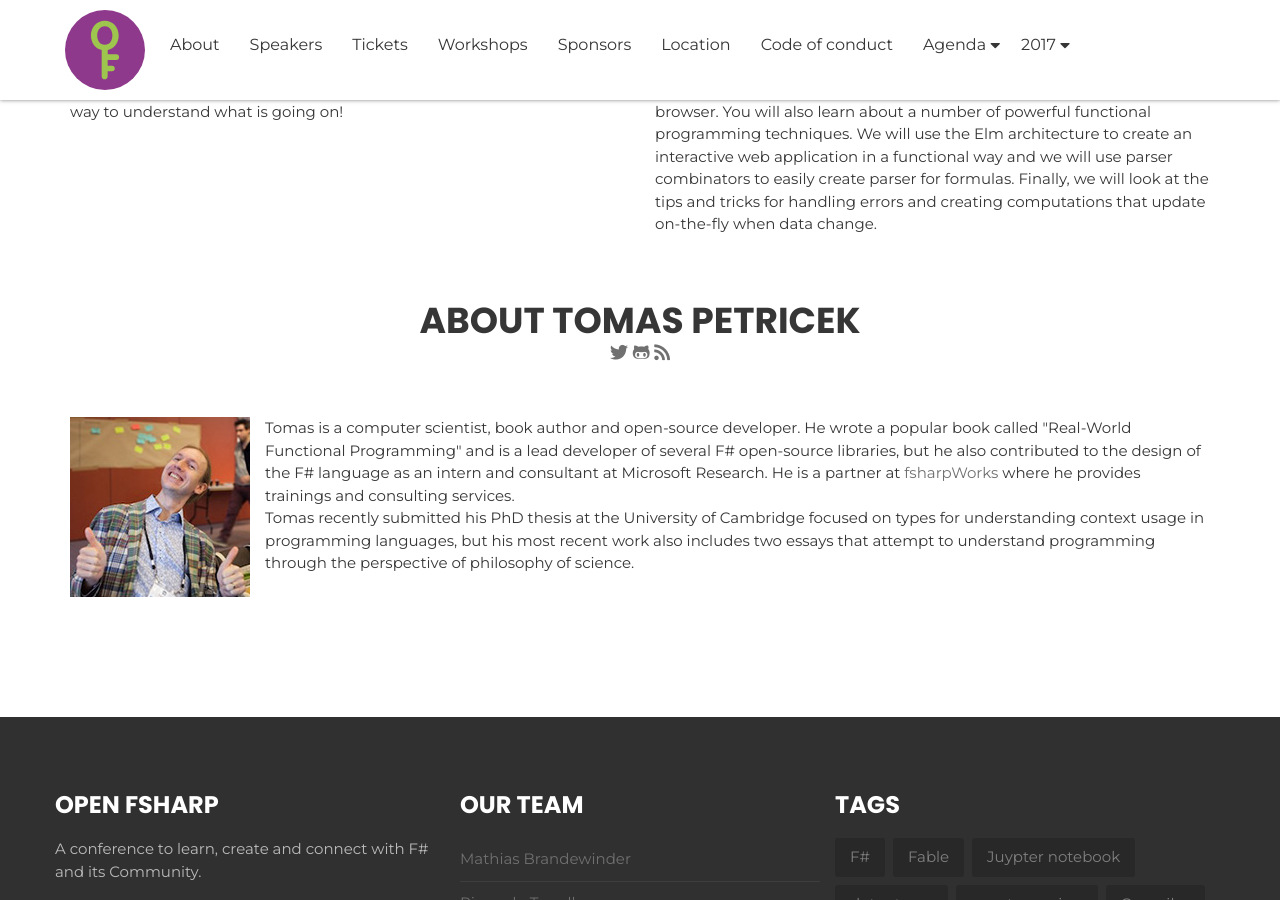
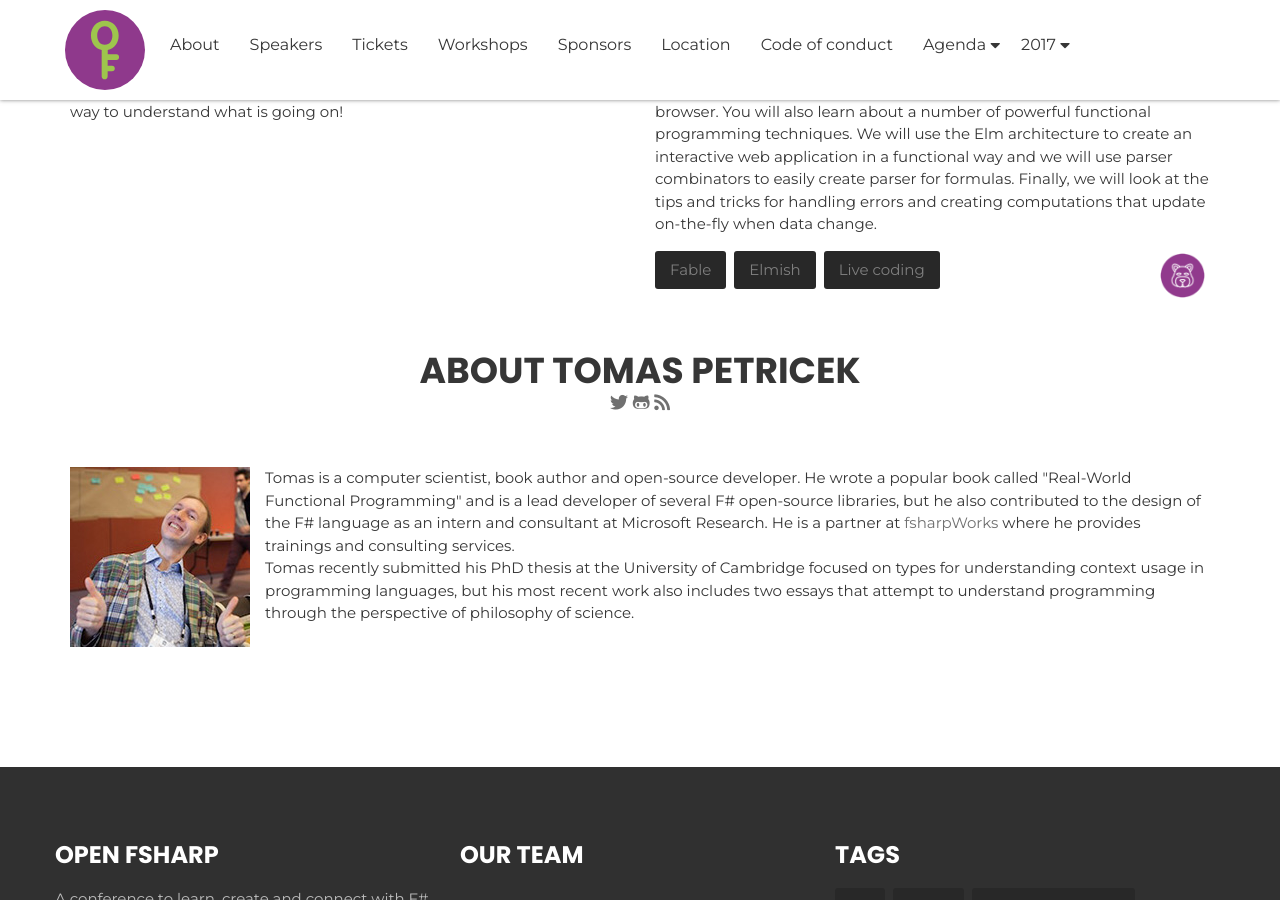
Before and after one commit to open-fsharp/open-fsharp.github.io, a Jekyll site: the page built from speakers/tomas-petricek.md, in a window 1280 px wide and 900 px high, scrolled down 666 px. Built offline with Jekyll 4.4.1, drawn with Linux system fonts in a browser that asks for light colours; nearby versions of some CDN libraries; comment, search, counter and statistics services are not loaded.

Commit message:
add tomas tag information

```diff
--- a/speakers/tomas-petricek.md
+++ b/speakers/tomas-petricek.md
@@ -35,6 +35,18 @@
                     Along the way, you will learn about the Fable compiler which makes it easy to compile correct, functional-first code to JavaScript and run it in a browser. You will also learn about a number of powerful functional programming techniques. We will use the Elm architecture to create an interactive web application in a functional way and we will use parser combinators to easily create parser for formulas. Finally, we will look at the tips and tricks for handling errors and creating computations that update on-the-fly when data change.
                 </p>
             </div>
+            <div>
+                <div class="speaker-tag">
+                    <ul class="tag">
+                        <li><a href="#">Fable</a></li>
+                        <li><a href="#">Elmish</a></li>
+                        <li><a href="#">Live coding</a></li>
+                    </ul>
+                </div>
+                <div class="talk-level">
+                    <img src="{{ site.baseurl }}public/assets/animals/bear.png" alt="This talk is Bear level" />
+                </div>
+            </div>
         </div>
     </div>
 </div><!-- /.row -->
```
Also changed, not shown: agenda/conference.md (+3 -1 lines), speakers/alfonso-garcia-caro.md (+1 -1 lines).
